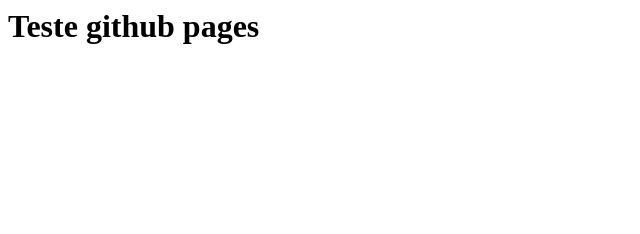
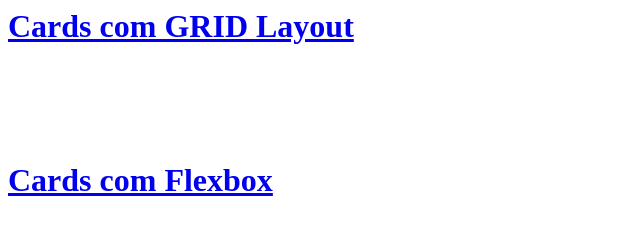
Before and after one commit to leocaliban/pl-css-grid-layout, a plain HTML site: page index.html in a window 1280 px wide. Shown: the whole page, without its empty margins (0-640 px from the left). Drawn offline with Linux system fonts and the light colour scheme.

Commit message:
Update test

```diff
--- a/index.html
+++ b/index.html
@@ -1,9 +1,24 @@
 <html>
+
 <head>
     <meta charset="UTF-8">
     <title>Teste</title>
 </head>
+
 <body>
-        <h1>Teste github pages<h1>
+    <h1>
+        <a href="30_grids_para_cards/index.html">
+            Cards com GRID Layout
+        </a>
+        <h1>
+
+            <br>
+            <br>
+            <h1>
+                <a href="33_apendice_flexbox/03_cards_com_flexbox/index.html">
+                    Cards com Flexbox
+                </a>
+                <h1>
 </body>
+
 </html>
```
Lines whose indentation alone changed are shown as unchanged.
